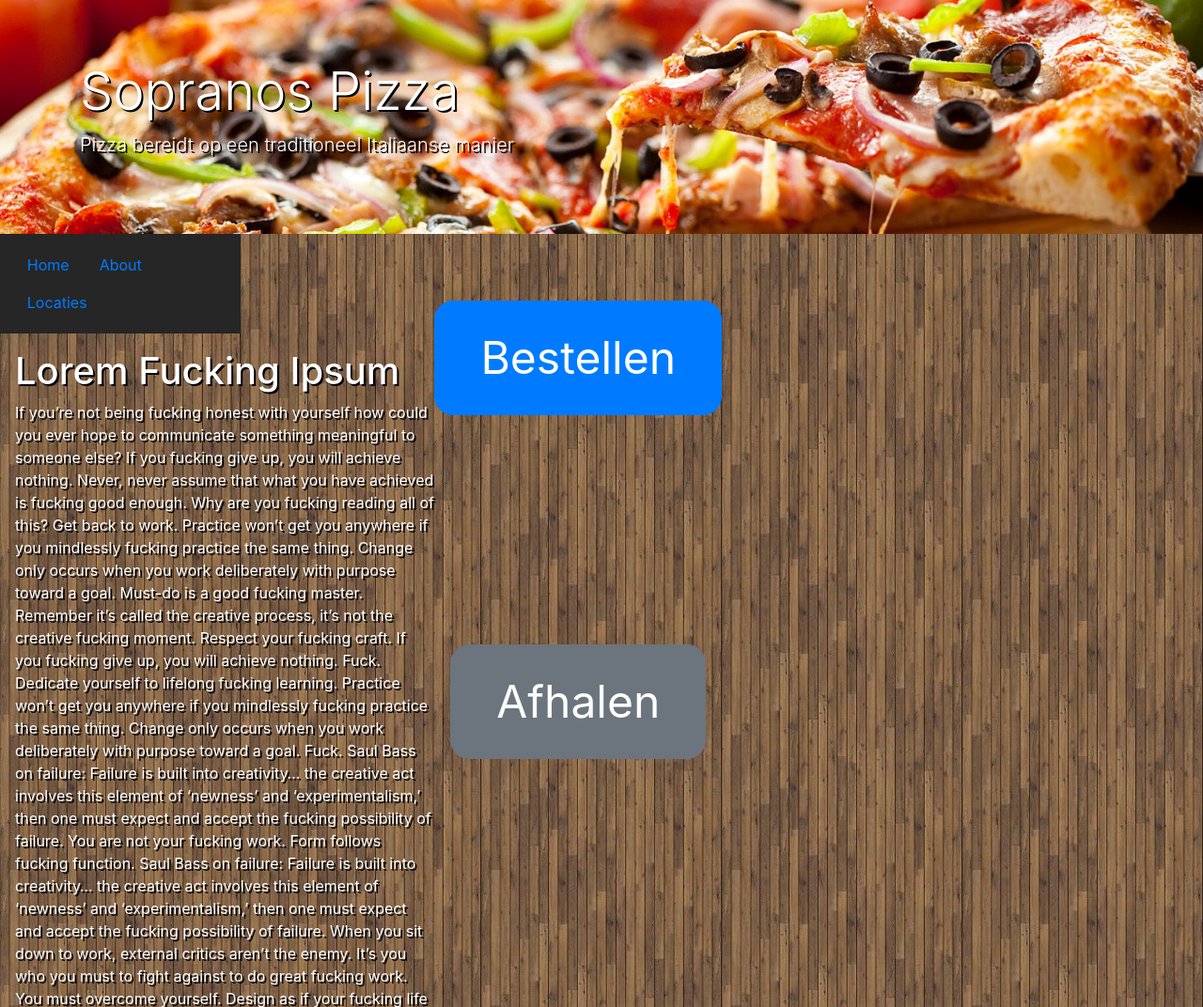
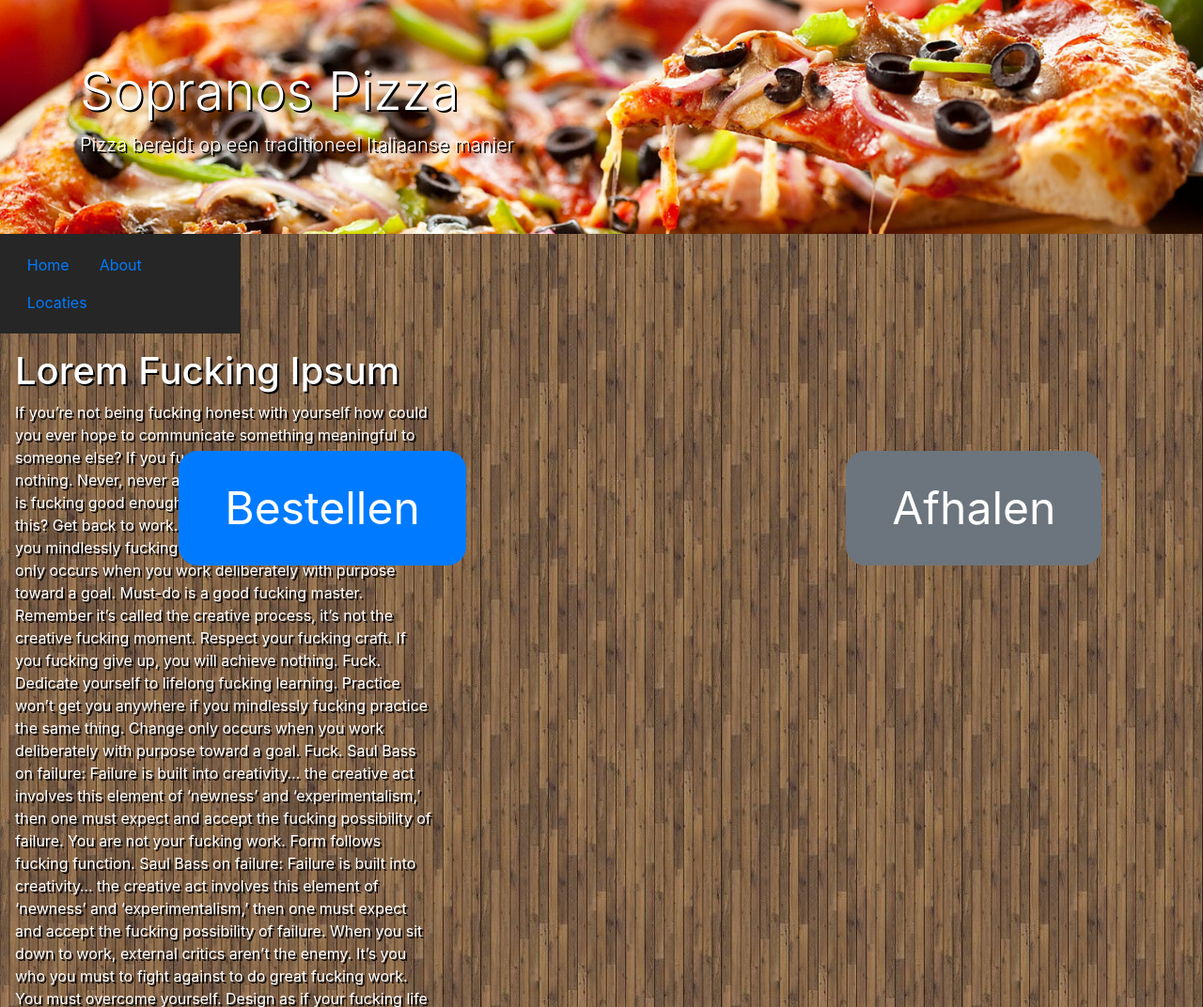
Before and after one commit to bjorn1004/ala3, a PHP site: page / in a window 1280 px wide. Shown: the top 1072 px of the page at 94% size. Run offline with PHP 8.4, Linux system fonts and the light colour scheme; data that the repository does not hold is empty.

Commit message:
Nieuwe plekken bestellen/afhalen buttons

```diff
--- a/style.css
+++ b/style.css
@@ -55,17 +55,23 @@
 #order {
     z-index: 2;
     position: absolute;
-    right: 45%;
-    top: 40%;
+    right: 35%;
+    top: 60%;
 }
 
 #order ul li {
     list-style: none;
     text-align-last: center;
+    float: left;
+}
+
+#order ul #but1 {
+    position: relative;
 }
 
 #order ul #but2 {
-    margin-top: 80%;
+    position: relative;
+    left: 70%;
 }
 
 #order a .btn {
--- a/viewpizza.php
+++ b/viewpizza.php
@@ -1,4 +1,5 @@
 <?php include 'header.php';
     include 'drawcard.php';
 drawCard($_GET['p_ID'])?>
+<!--moet een ontwerp voor deze pagina hebben-->
 <?php include 'footer.php';?>
```
